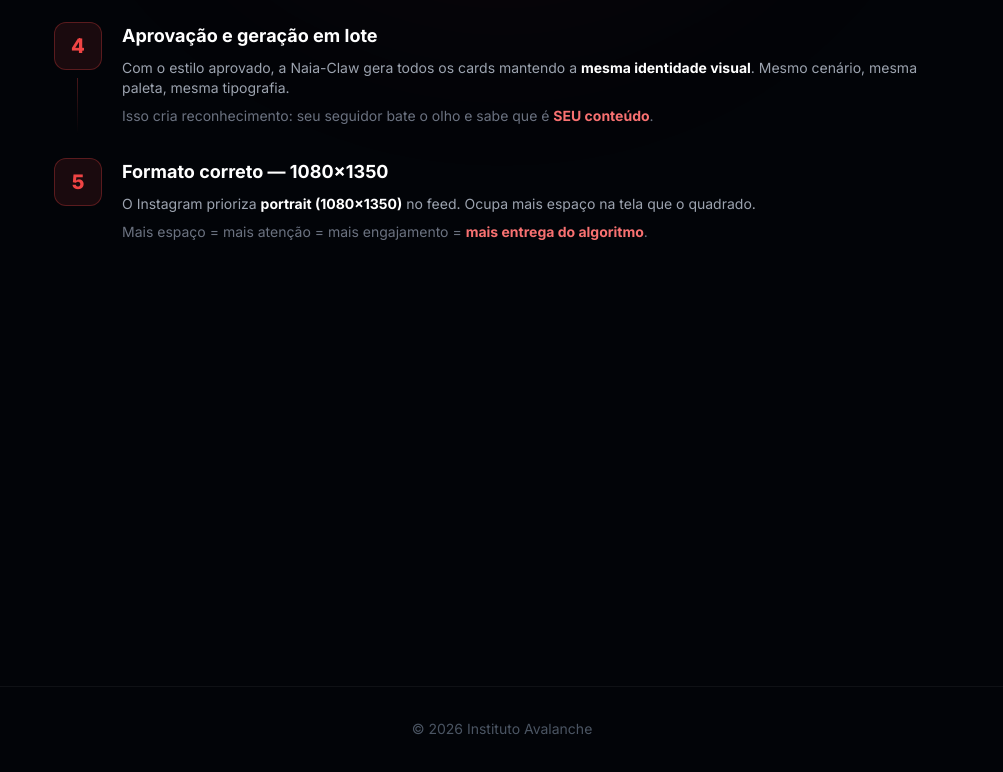
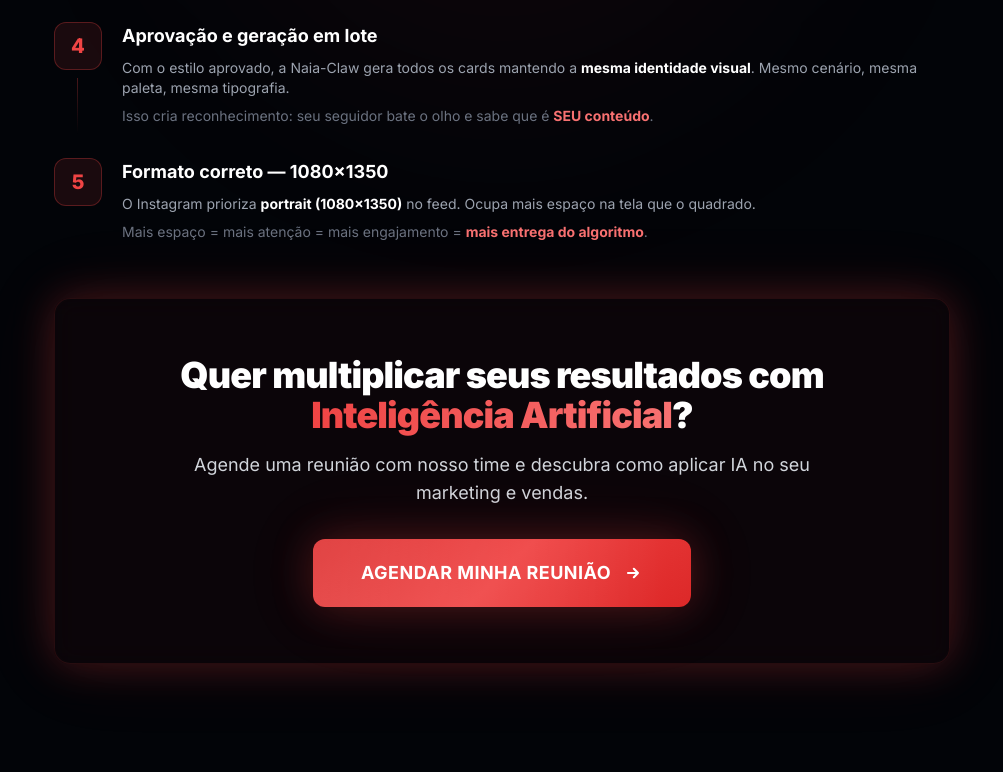
Before and after one commit to denderson2013-bot/carrossel-guide-lp, a plain HTML site: page index.html in a window 1280 px wide. Shown: the part 2924-3696 px from the top of the page, without its empty margins (138-1141 px from the left). Drawn offline with nearby package versions, Linux system fonts and the light colour scheme.

Commit message:
feat: add CTA block after step 5 with smooth scroll to form

```diff
--- a/index.html
+++ b/index.html
@@ -23,6 +23,7 @@
   </script>
   <style>
     * { font-family: 'Inter', sans-serif; }
+    html { scroll-behavior: smooth; }
     body { background: #020408; }
 
     .glow-red { box-shadow: 0 0 30px rgba(239, 68, 68, 0.15), 0 0 60px rgba(239, 68, 68, 0.05); }
@@ -297,7 +298,7 @@
         </div>
 
         <!-- Lado direito: Formulário -->
-        <div class="glass-red rounded-2xl p-6 md:p-8 glow-red">
+        <div id="formulario" class="glass-red rounded-2xl p-6 md:p-8 glow-red">
           <h3 class="text-xl font-bold mb-2 text-center">Agende uma reunião com nosso time</h3>
           <p class="text-sm text-gray-400 mb-8 text-center">Preencha abaixo que um consultor especializado entra em contato.</p>
 
@@ -474,6 +475,22 @@
 
       </div>
 
+      <!-- CTA — Agendar Reunião -->
+      <div class="glass-red rounded-2xl p-10 md:p-14 mt-14 text-center glow-red-strong animate-in delay-3">
+        <h3 class="text-2xl md:text-3xl lg:text-4xl font-black tracking-tight mb-4 leading-tight">
+          Quer multiplicar seus resultados com
+          <span class="bg-gradient-to-r from-red-500 to-red-400 bg-clip-text text-transparent"> Inteligência Artificial</span>?
+        </h3>
+        <p class="text-lg text-gray-300 mb-8 max-w-2xl mx-auto">
+          Agende uma reunião com nosso time e descubra como aplicar IA no seu marketing e vendas.
+        </p>
+        <a href="#formulario"
+           class="btn-shimmer inline-flex items-center justify-center gap-3 px-12 py-5 rounded-xl text-white font-bold text-lg tracking-wide glow-red-strong transition-all duration-300 hover:scale-[1.03] hover:shadow-red-500/30 hover:shadow-2xl">
+          <span class="relative z-10">AGENDAR MINHA REUNIÃO</span>
+          <svg class="w-5 h-5 relative z-10" fill="none" stroke="currentColor" viewBox="0 0 24 24"><path stroke-linecap="round" stroke-linejoin="round" stroke-width="2.5" d="M13 7l5 5m0 0l-5 5m5-5H6"/></svg>
+        </a>
+      </div>
+
       <!-- Resultado -->
       <div class="result-card mt-14 text-center pulse-glow animate-in delay-5">
         <div class="text-3xl mb-4">⚡</div>
```
Also changed, not shown: 1 other file.
